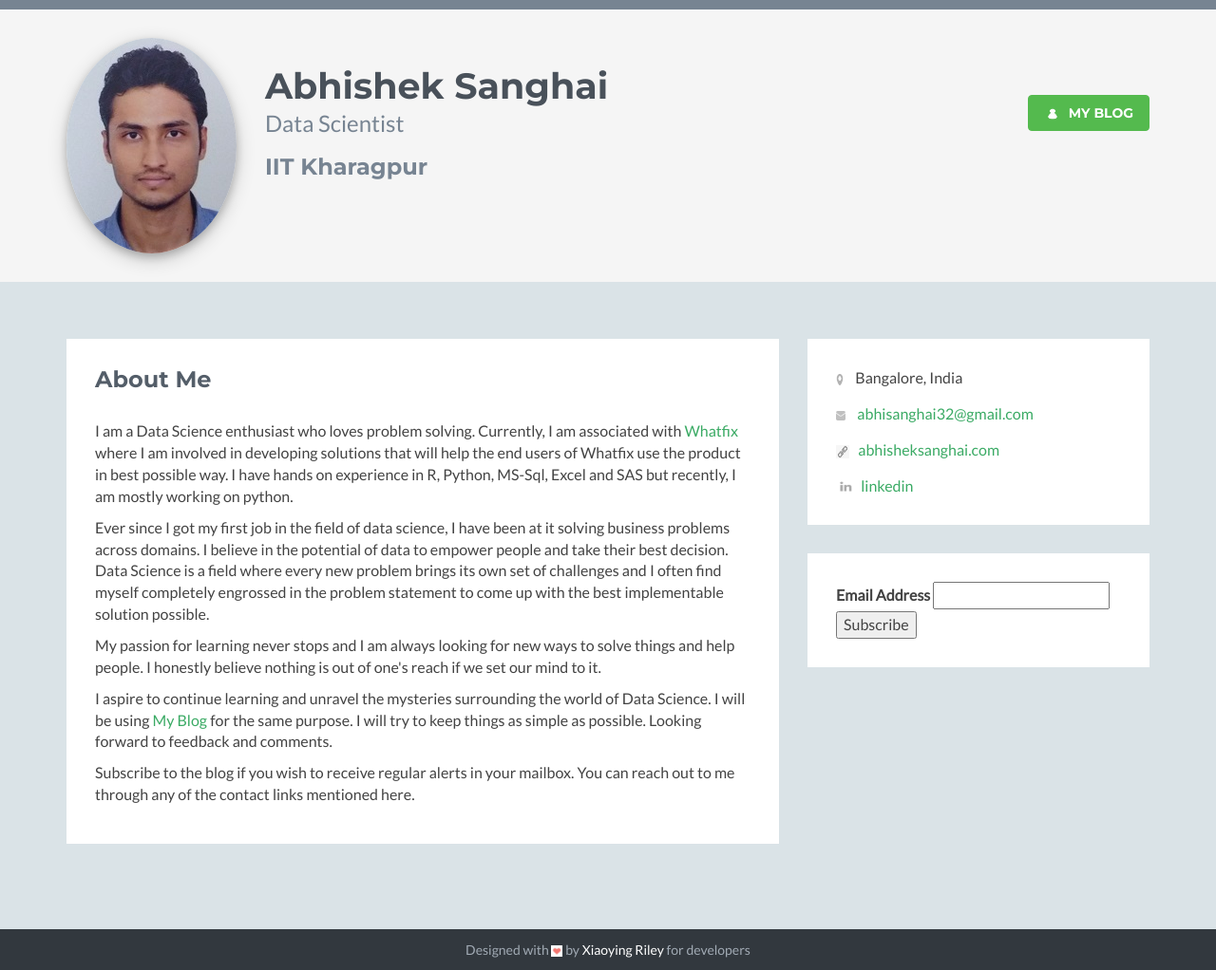
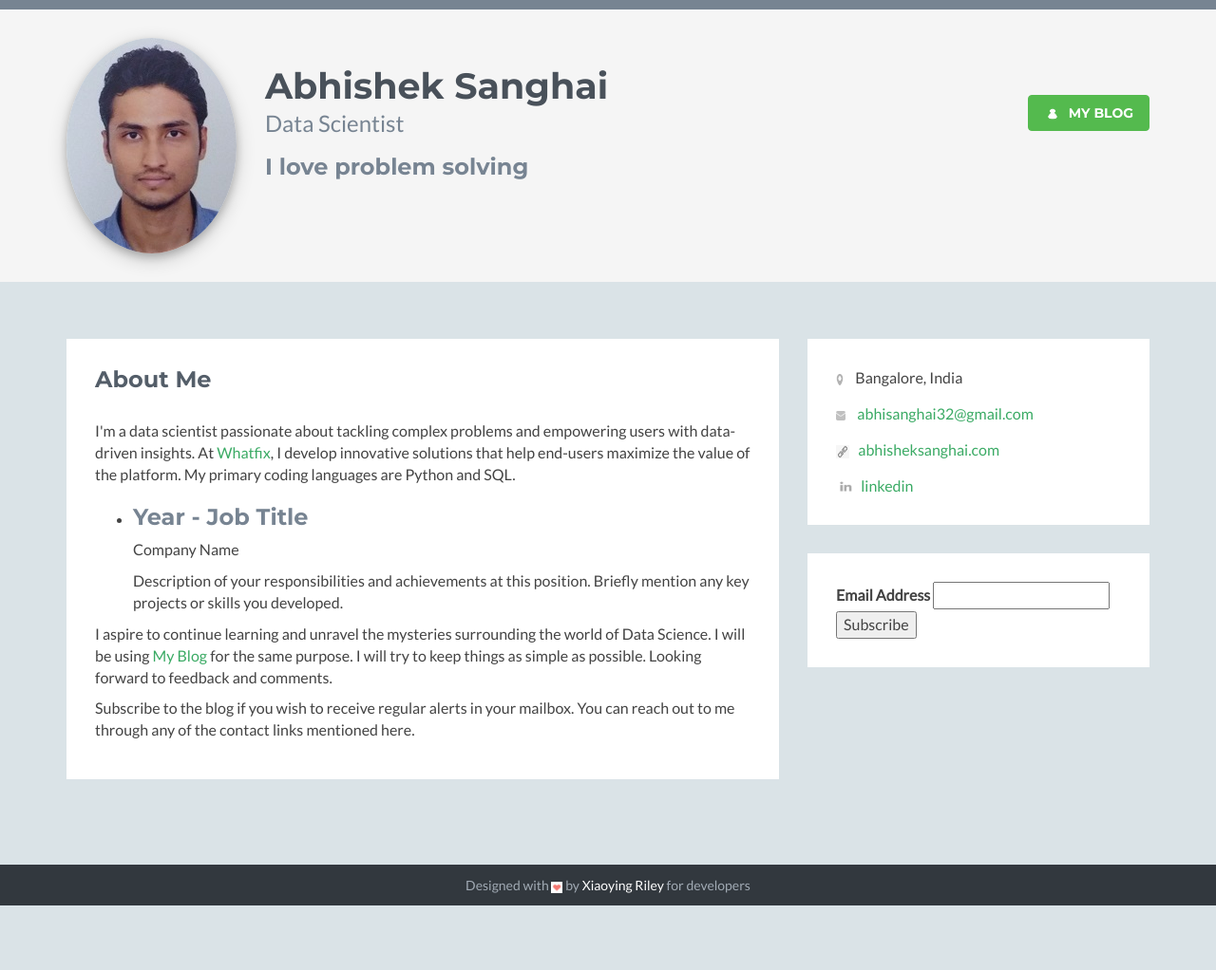
Before and after one commit to abhisheksanghai/abhisheksanghai.github.io, a Jekyll site: the page built from index.html, in a window 1280 px wide. Shown: the whole page at 95% size. Built offline with Jekyll 4.4.1, drawn with Linux system fonts in a browser that asks for light colours; after the commit the page ends 954 px from its top, so only the background shows below that.

Commit message:
Update index.html
test

```diff
--- a/index.html
+++ b/index.html
@@ -9,7 +9,7 @@ title: Abhishek Sanghai | Blog
             <div class="profile-content pull-left">
                 <h1 class="name">Abhishek Sanghai</h1>
                 <h2 class="desc">Data Scientist</h2>
-		<h3>IIT Kharagpur</h3>
+		<h3>I love problem solving</h3>
             </div><!--//profile-->
 	    <a class="btn btn-cta-primary pull-right" href="/datascience"><img src="/images/Icons/user.png" width="18" height="14">&nbsp; My Blog</a>
         </div><!--//container-->
@@ -22,19 +22,25 @@ title: Abhishek Sanghai | Blog
                     <div class="section-inner">
                         <h2 class="heading">About Me</h2>
                         <div class="content">
-                            <p> I am a Data Science enthusiast who loves problem solving. Currently, I am associated with <a href="https://www.linkedin.com/company/whatfix">Whatfix</a>
-				    where I am involved in developing solutions that will help the end users of Whatfix use the
-				    product in best possible way. I have hands on experience in R, Python, MS-Sql, Excel and SAS but
-				    recently, I am mostly working on python. </p>
+                            <p> I'm a data scientist passionate about tackling complex problems and empowering users with data-driven insights.
+				    At <a href="https://www.linkedin.com/company/whatfix">Whatfix</a>, I develop innovative solutions that help
+				    end-users maximize the value of the platform. My primary coding languages are Python and SQL.
+				    </p>
 
-			    <p> Ever since I got my first job in the field of data science, I have been at it solving business
-				    problems across domains. I believe in the potential of data to empower people and take their
-				    best decision. Data Science is a field where every new problem brings its own set of challenges
-				    and I often find myself completely engrossed in the problem statement to come up with the best
-				    implementable solution possible.
-
-			    <p> My passion for learning never stops and I am always looking for new ways to solve things and help
-				    people. I honestly believe nothing is out of one's reach if we set our mind to it.
+			    <section class="timeline">
+				  <ul>
+				    <li class="timeline-item">
+				      <div class="timeline-item-content">
+					<h3 class="timeline-item-title">Year - Job Title</h3>
+					<p class="timeline-item-desc">Company Name</p>
+					<p>Description of your responsibilities and achievements at this position. Briefly mention any key projects or skills you developed.</p>
+				      </div>
+				      <div class="timeline-item-indicator">
+					<span></span>
+				      </div>
+				    </li>
+				    </ul>
+				</section>
 
 			    <p>  I aspire to continue learning and unravel the mysteries surrounding the world of Data Science. I will
 				    be using <a href="/datascience">My Blog</a> for the same purpose. I will try to keep things as
```
